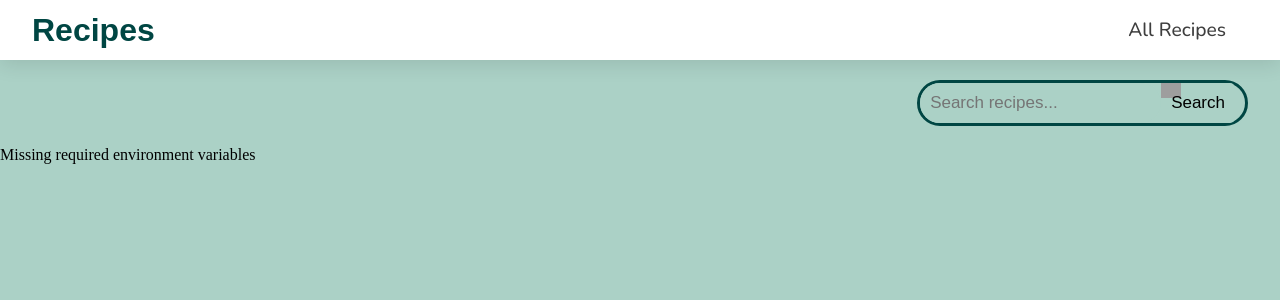
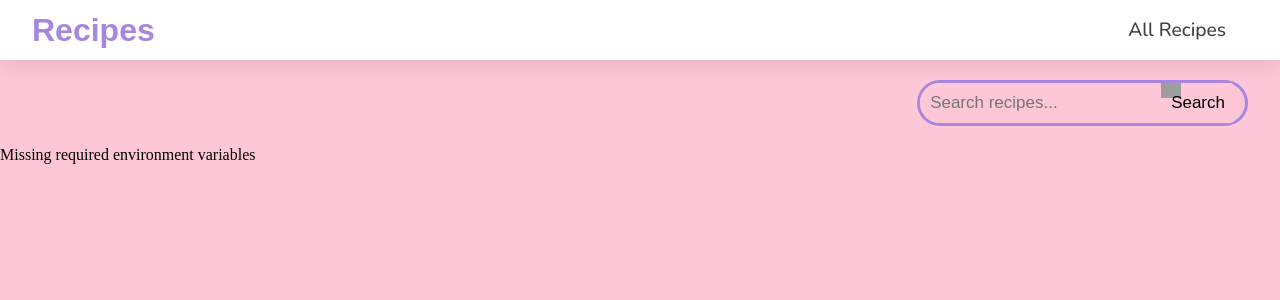
Before and after one commit to rt656arch/idm232-rt656, a PHP site: page /help.php in a window 1280 px wide. Shown: the top 300 px of the page. Run offline with PHP 8.4, Linux system fonts and the light colour scheme; some web fonts are replaced; grey boxes are pictures that could not be loaded.

Commit message:
color change

```diff
--- a/style.css
+++ b/style.css
@@ -17,14 +17,14 @@
 }
 
 :root {
-    --background: #abd1c6;
-    --card-outline: #004643;
+    --background: #fec7d7;
+    --card-outline: #a786df;
     --headline: #001e1d;
     --sub-headline: #0f3433;
     --card-paragraph: #abd1c6;
     --tertiary: #e16162;
-    --card-heading: #fffffe;
-    --section-background: #e8e4e6;
+    --card-heading: #001e1d;
+    --section-background: #fec7d7;
 }
 body {
     background-color: var(--background);
```
